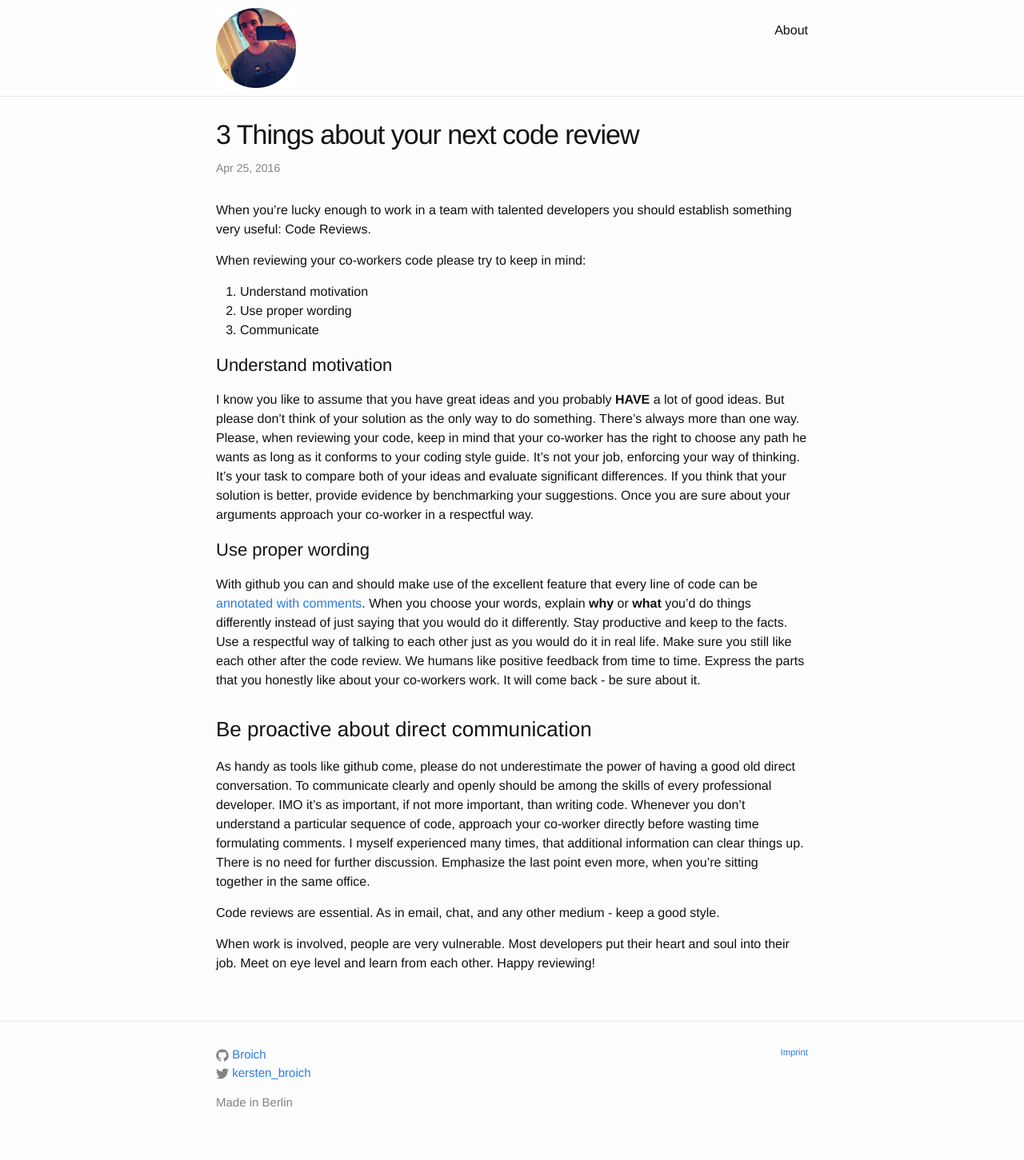
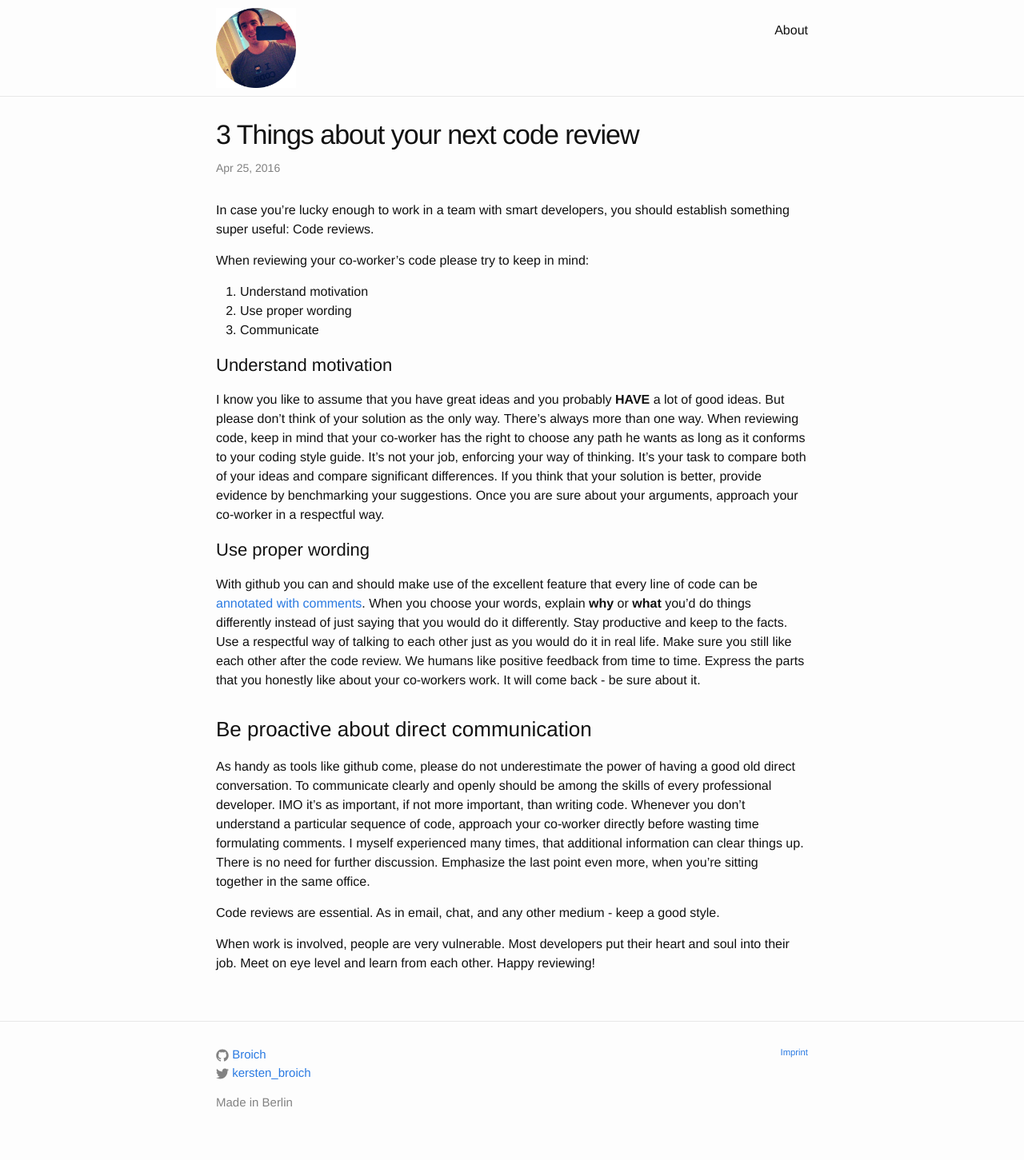
Before and after one commit to Broich/Broich-old.github.io, a Jekyll site: the page built from _posts/2016-04-25-three-things-about-your-next-code-review.md, in a window 1280 px wide. Shown: the whole page at 80% size. Built offline with Jekyll 4.4.1, drawn with Linux system fonts in a browser that asks for light colours.

Commit message:
minor typo fixes

```diff
--- a/_posts/2016-04-25-three-things-about-your-next-code-review.md
+++ b/_posts/2016-04-25-three-things-about-your-next-code-review.md
@@ -3,9 +3,9 @@ layout: post
 title: 3 Things about your next code review
 ---
 
-When you’re lucky enough to work in a team with talented developers you should establish something very useful: Code Reviews.
+In case you’re lucky enough to work in a team with smart developers, you should establish something super useful: Code reviews.
 
-When reviewing your co-workers code please try to keep in mind:
+When reviewing your co-worker's code please try to keep in mind:
 
 1. Understand motivation
 2. Use proper wording
@@ -13,7 +13,7 @@ When reviewing your co-workers code please try to keep in mind:
 
 ## Understand motivation
 
-I know you like to assume that you have great ideas and you probably **HAVE** a lot of good ideas. But please don’t think of your solution as the only way to do something. There’s always more than one way. Please, when reviewing your code, keep in mind that your co-worker has the right to choose any path he wants as long as it conforms to your coding style guide. It’s not your job, enforcing your way of thinking. It’s your task to compare both of your ideas and evaluate significant differences. If you think that your solution is better, provide evidence by benchmarking your suggestions. Once you are sure about your arguments approach your co-worker in a respectful way.
+I know you like to assume that you have great ideas and you probably **HAVE** a lot of good ideas. But please don’t think of your solution as the only way. There’s always more than one way. When reviewing code, keep in mind that your co-worker has the right to choose any path he wants as long as it conforms to your coding style guide. It’s not your job, enforcing your way of thinking. It’s your task to compare both of your ideas and compare significant differences. If you think that your solution is better, provide evidence by benchmarking your suggestions. Once you are sure about your arguments, approach your co-worker in a respectful way.
 
 ## Use proper wording
 
```
